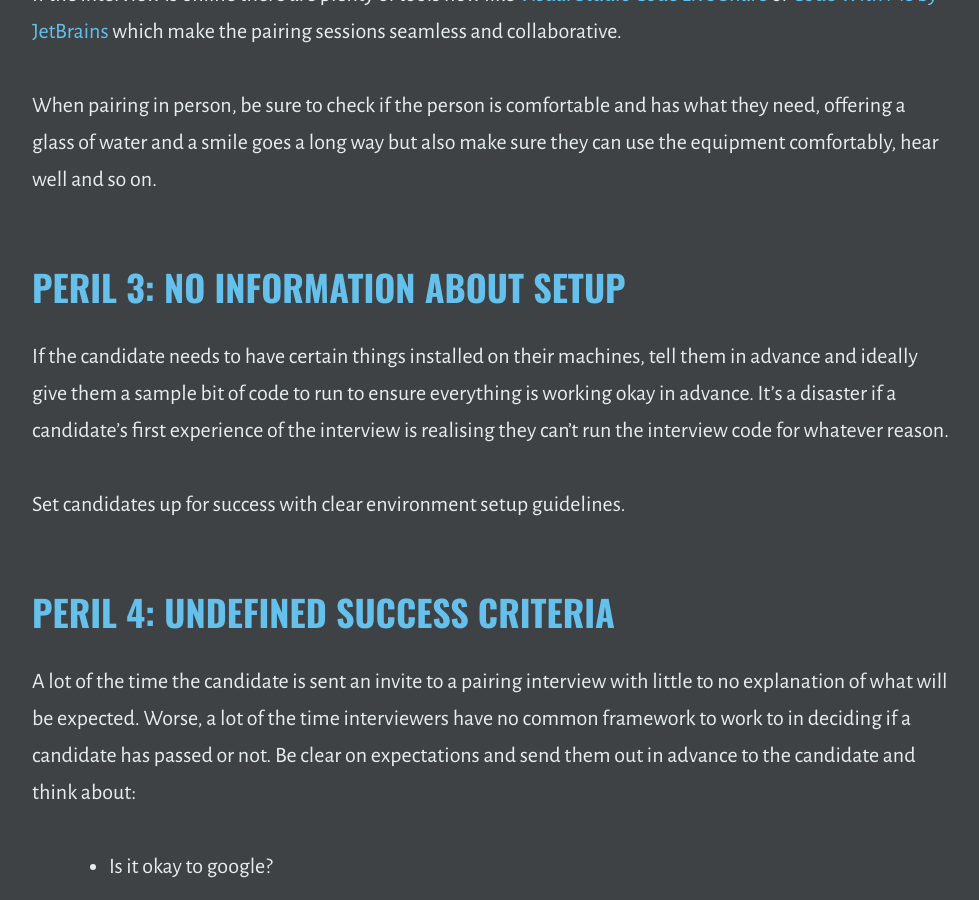
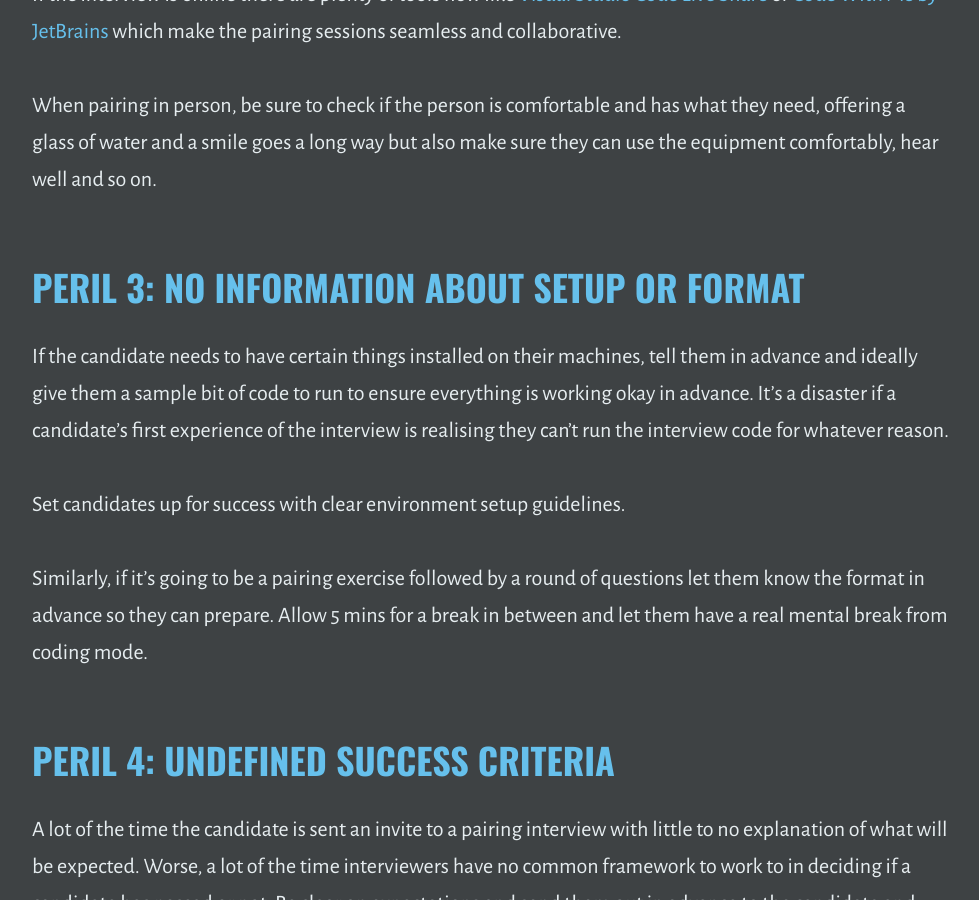
Before and after one commit to outragedpinkracoon/outragedpinkracoon.github.io, a Jekyll site: the page built from _posts/2021-05-13-the-perils-of-pairing-in-interviews.md, in a window 1280 px wide and 900 px high, scrolled down 2016 px. Shown: the whole window, without its empty margins (149-1128 px from the left). Built offline with Jekyll 4.4.1, drawn with Linux system fonts in a browser that asks for light colours.

Commit message:
Adds about multi part

```diff
--- a/_posts/2021-05-13-the-perils-of-pairing-in-interviews.md
+++ b/_posts/2021-05-13-the-perils-of-pairing-in-interviews.md
@@ -26,10 +26,12 @@ If the interview is online there are plenty of tools now like [Visual Studio Cod
 
 When pairing in person, be sure to check if the person is comfortable and has what they need, offering a glass of water and a smile goes a long way but also make sure they can use the equipment comfortably, hear well and so on.
 
-## Peril 3: No Information About Setup
+## Peril 3: No Information About Setup or Format
 If the candidate needs to have certain things installed on their machines, tell them in advance and ideally give them a sample bit of code to run to ensure everything is working okay in advance. It's a disaster if a candidate's first experience of the interview is realising they can't run the interview code for whatever reason.
 
 Set candidates up for success with clear environment setup guidelines.
+
+Similarly, if it's going to be a pairing exercise followed by a round of questions let them know the format in advance so they can prepare. Allow 5 mins for a break in between and let them have a real mental break from coding mode.
 
 ## Peril 4: Undefined Success Criteria
 A lot of the time the candidate is sent an invite to a pairing interview with little to no explanation of what will be expected. Worse, a lot of the time interviewers have no common framework to work to in deciding if a candidate has passed or not. Be clear on expectations and send them out in advance to the candidate and think about:
```
